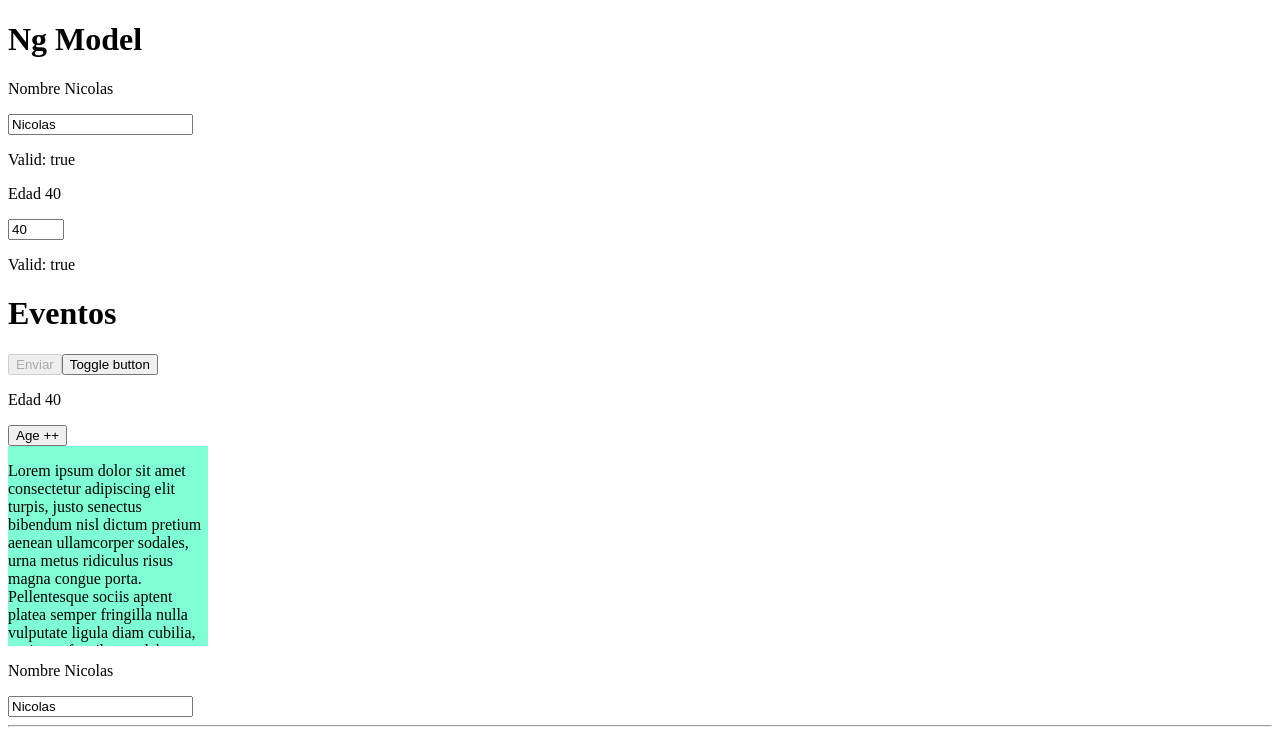
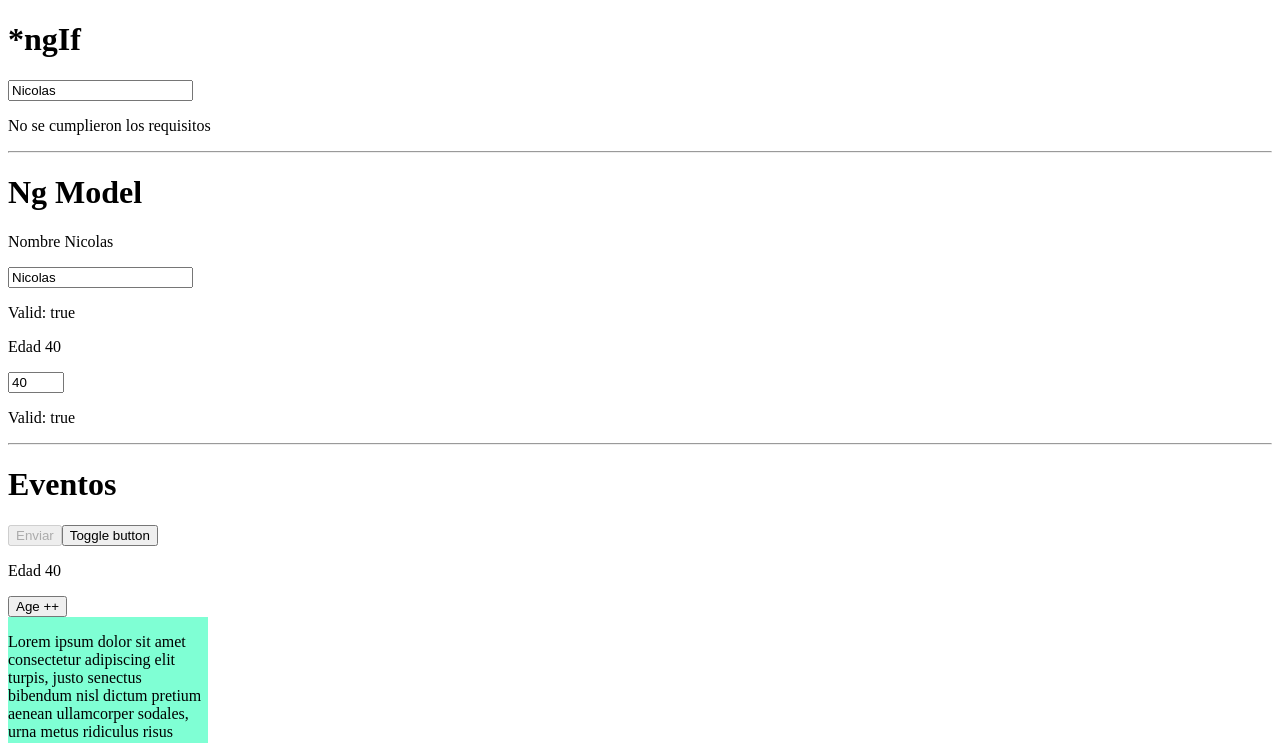
Before and after one commit to cosalamone/angular-platzi, an Angular app in the folder my-store/: page / in a window 1280 px wide. Shown: the top 743 px of the page. Built offline with nearby package versions, Linux system fonts and the light colour scheme.

Commit message:
*ngIf && else

```diff
--- a/my-store/src/app/app.component.html
+++ b/my-store/src/app/app.component.html
@@ -1,14 +1,27 @@
-<!-- NGMODEL - Click \-->
+<!-- ngIf \-->
+<h1>*ngIf</h1>
+<input type="text" required [(ngModel)]="person.name" />
+
+<p *ngIf="person.name=='constanza'">My name is Constanza</p>
+<p *ngIf="person.name=='nicolas'&& person.age == 18; else elseBlock">My name is Nicolas</p>
+
+<ng-template #elseBlock>
+  <p>No se cumplieron los requisitos</p>
+</ng-template>
+
+<hr>
+
+<!-- NGMODEL \-->
 <h1>Ng Model</h1>
 <p>Nombre {{ person.name }}</p>
-<input type="text" required #nameInput="ngModel" [(ngModel)]="person.name"/>
+<input type="text" required #nameInput="ngModel" [(ngModel)]="person.name" />
 <p>Valid: {{ nameInput.valid }}</p>
 
 <p>Edad {{ person.age }}</p>
-<input type="number" max="50" min="18" required #ageInput="ngModel" [(ngModel)]="person.age"/>
+<input type="number" max="50" min="18" required #ageInput="ngModel" [(ngModel)]="person.age" />
 <p>Valid: {{ ageInput.valid }}</p>
 
-
+<hr>
 
 <!-- EVENT BINDING - Click \-->
 
@@ -19,7 +32,8 @@
 <button (click)="increaseAge()">Age ++</button>
 
 <!-- EVENT BINDING - Scroll \-->
-<div class = "box" (scroll)="onScroll($event)"> <!-- Forma para caputar eventos: $event \-->
+<div class="box" (scroll)="onScroll($event)">
+  <!-- Forma para caputar eventos: $event \-->
 
   <p>Lorem ipsum dolor sit amet consectetur adipiscing elit turpis, justo senectus
     bibendum nisl dictum pretium aenean ullamcorper sodales, urna metus ridiculus
@@ -31,7 +45,7 @@
 
 <!-- EVENT BINDING - Inmput \-->
 <p>Nombre {{person.name}}</p>
-<input types="text" [value]="person.name" (keyup)="changeName($event)"/>
+<input types="text" [value]="person.name" (keyup)="changeName($event)" />
 
 <hr>
 
@@ -41,11 +55,11 @@ son específicos para propiedades de elemntos HTML, para configuración de propi
 
 <h1>Propiedades</h1>
 <button [disabled]="buttonDisable">Enviar</button>
-<input types="text" [value]="name"/>
+<input types="text" [value]="name" />
 <progress max="100" [value]="age"></progress>
 <img [src]="img" width="100px">
 
-<input types="text" [value]="person.name"/>
+<input types="text" [value]="person.name" />
 <progress max="100" [value]="person.age"></progress>
 <img [src]="person.avatar" width="100px">
 
@@ -56,4 +70,4 @@ sirve para ingresar contenido donde necesitamos renderizarlo (ingresar el conten
 <h2>{{"Hola mundo".repeat(3)}}</h2>
 <p>3+3 = {{3+3}}</p>
 <h3>Hola, soy {{name}} y tengo {{age}}</h3>
-<img src={{img}} alt="imgen"  width="100px">
+<img src={{img}} alt="imgen" width="100px">
```
Lines whose indentation alone changed are shown as unchanged.
